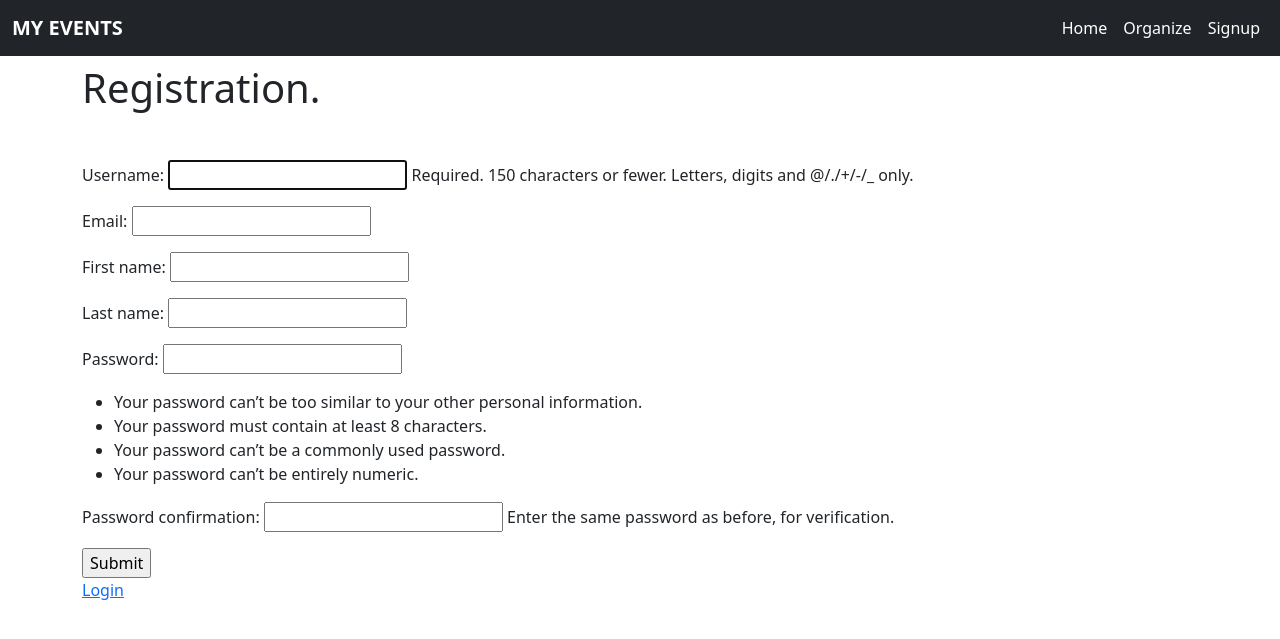
After one commit to crabcatcher0/Events-Manager, a Django app: page /signup/ in a window 1280 px wide. The commit adds this page. Shown: the top 639 px of the page. Run offline with Django 5.2, Linux system fonts and the light colour scheme.

Commit message:
user authentication

```diff
--- /dev/null
+++ b/event/forms.py
@@ -0,0 +1,20 @@
+from django.contrib.auth.forms import UserCreationForm
+from django.contrib.auth.models import User
+from django import forms
+
+class RegistrationForm(UserCreationForm):
+    email = forms.EmailField(required=True)
+    first_name = forms.CharField(required=True, max_length=15)
+    last_name = forms.CharField(required=True, max_length=15)
+
+
+
+    class Meta:
+        model = User
+        fields = ["username", "email", "first_name", "last_name", "password1", "password2"]
+
+    def clean_email(self):
+        email = self.cleaned_data['email']
+        if email and User.objects.filter(email=email).exists():
+            raise forms.ValidationError("Email already exists.")
+        return email
--- /dev/null
+++ b/event/templates/account.html
@@ -0,0 +1,5 @@
+{% include "base.html" %}
+{% block content %}
+
+<h1 class= "mt-5">Welcome!!{{ username }}</h1>
+{% endblock %}
--- a/event/templates/base.html
+++ b/event/templates/base.html
@@ -1,16 +1,18 @@
+{% load static %}
 <!doctype html>
 <html lang="en">
 <head>
   <meta charset="utf-8">
   <meta name="viewport" content="width=device-width, initial-scale=1">
   <title>Quick Events</title>
+  <link rel="stylesheet" href="{% static "css/base.css" %}">
   <link href="https://cdnjs.cloudflare.com/ajax/libs/font-awesome/5.15.4/css/all.min.css" rel="stylesheet">
   <link href="https://cdn.jsdelivr.net/npm/bootstrap@5.3.3/dist/css/bootstrap.min.css" rel="stylesheet" integrity="sha384-QWTKZyjpPEjISv5WaRU9OFeRpok6YctnYmDr5pNlyT2bRjXh0JMhjY6hW+ALEwIH" crossorigin="anonymous">
 </head>
 <body>
   <nav class="navbar navbar-expand-lg navbar-dark bg-dark">
     <div class="container-fluid">
-    <a class="navbar-brand" style="font-weight: bold;" href="#">MY EVENTs</a>
+      <a class="navbar-brand" style="font-weight: bold;" href="#">MY EVENTS</a>
       <button class="navbar-toggler" type="button" data-bs-toggle="collapse" data-bs-target="#navbarSupportedContent" aria-controls="navbarSupportedContent" aria-expanded="false" aria-label="Toggle navigation">
         <span class="navbar-toggler-icon"></span>
       </button>
@@ -23,17 +25,20 @@
             <a class="nav-link text-white" href="{% url 'organize'%}">Organize</a>
           </li>
           <li class="nav-item">
-          <a class="nav-link text-white" href="#">Login</a>
+            <a class="nav-link text-white" href="{% url 'signup' %}">Signup</a>
           </li>
         </ul>
       </div>
     </div>
   </nav>
 
+  <div class="content container">
     {% block content %}
     {% endblock %}
+  </div>
+
+
 
   <script src="https://cdn.jsdelivr.net/npm/bootstrap@5.3.3/dist/js/bootstrap.bundle.min.js" integrity="sha384-YvpcrYf0tY3lHB60NNkmXc5s9fDVZLESaAA55NDzOxhy9GkcIdslK1eN7N6jIeHz" crossorigin="anonymous"></script>
-
 </body>
 </html>
--- /dev/null
+++ b/event/templates/signup.html
@@ -0,0 +1,12 @@
+{% include "base.html" %}
+{% block content %}
+<div class="container">
+    <h1 class="mt-2">Registration.</h1>
+    <form class="mt-5" action="{% url 'signup' %}" method="POST">
+        {% csrf_token %}
+        {{ form.as_p }}
+        <input type="Submit" value="Submit">
+    </form>
+    <a href="{% url 'login' %}">Login</a>
+</div>
+{% endblock %}
--- a/event/urls.py
+++ b/event/urls.py
@@ -4,5 +4,8 @@ from .views import *
 
 urlpatterns = [
     path('', home, name='home'),
-    path('organize/', organize, name='organize')
+    path('organize/', organize, name='organize'),
+    path('signup/', registration, name='signup'),
+    path('login/', signin, name='login'),
+    path('account/', profile, name='account'),
 ]
--- a/event/views.py
+++ b/event/views.py
@@ -1,5 +1,9 @@
-from django.shortcuts import render
-
+from django.shortcuts import render, redirect
+from django.contrib.auth.models import User
+from django.contrib.auth.forms import AuthenticationForm
+from django.contrib.auth import authenticate, login, logout
+from .forms import RegistrationForm
+from django.contrib import messages
 # Create your views here.
 
 def home(request):
@@ -10,3 +14,58 @@ def home(request):
 def organize(request):
 
     return render(request, "organize.html")
+
+
+def registration(request):
+    form = RegistrationForm()
+
+    if request.method == 'POST':
+        form = RegistrationForm(request.POST)
+
+        if form.is_valid():
+            email = form.cleaned_data['email']
+
+            if User.objects.filter(email=email).exists():
+                messages.error(request, "Email already exists.")
+                return redirect('signup')
+            else:
+                form.save()
+                messages.success(request, "Registration Success. Please Login.")
+                return redirect('login')
+
+    return render(request, "signup.html", {'form':form})
+
+
+def signin(request):
+
+    form = AuthenticationForm()
+
+    if request.method == 'POST':
+        username = request.POST['username']
+        password = request.POST['password']
+        user = authenticate(request, username=username, password=password)
+
+        if user is not None:
+            login(request, user)
+            return redirect('account')
+        else:
+            messages.error(request, "Wrong Username or Password!")
+            return redirect('login')
+    else:
+        form = AuthenticationForm()
+
+    context = {
+        'form':form
+    }
+
+    return render(request, "login.html", context)
+
+
+def profile(request):
+    if request.user.is_authenticated:
+        username = request.user.username
+        context = {
+            'username': username
+        }
+
+    return render(request, "account.html", context)
--- a/event_management/settings.py
+++ b/event_management/settings.py
@@ -117,9 +117,7 @@ USE_TZ = True
 # https://docs.djangoproject.com/en/5.0/howto/static-files/
 
 STATIC_URL = '/static/'
-STATICFILES_DIRS = [
-    BASE_DIR / "static",  # Replace with your static files directory path
-]
+
 
 # Default primary key field type
 # https://docs.djangoproject.com/en/5.0/ref/settings/#default-auto-field
```
Also changed, not shown: event/static/css/home.css (+4 -7 lines), event/templates/footer.html (+5 -17 lines), event/templates/home.html (+11 -15 lines), event/templates/login.html (added, +25 -0 lines), db.sqlite3, 1 other file. Lines whose indentation alone changed are shown as unchanged.
